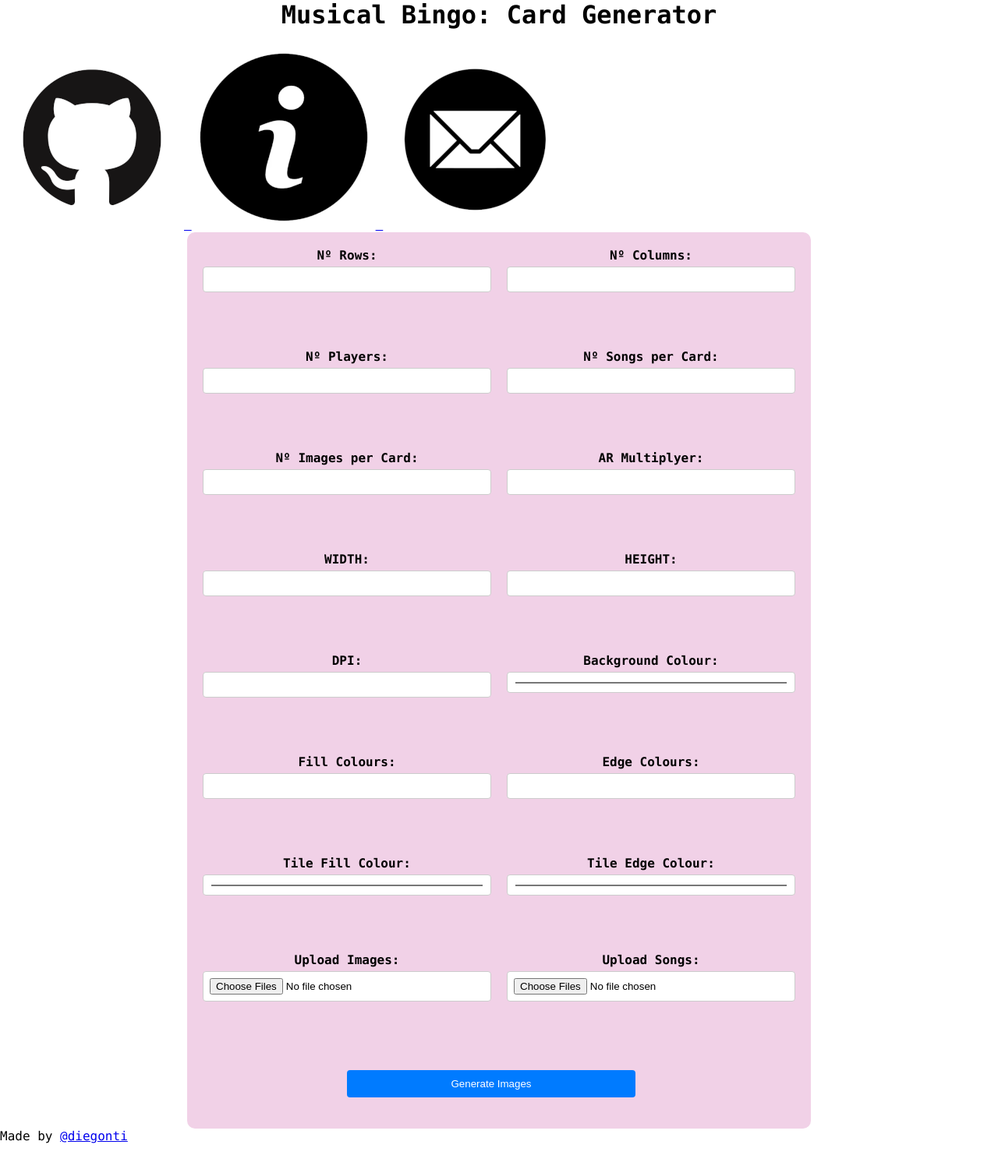
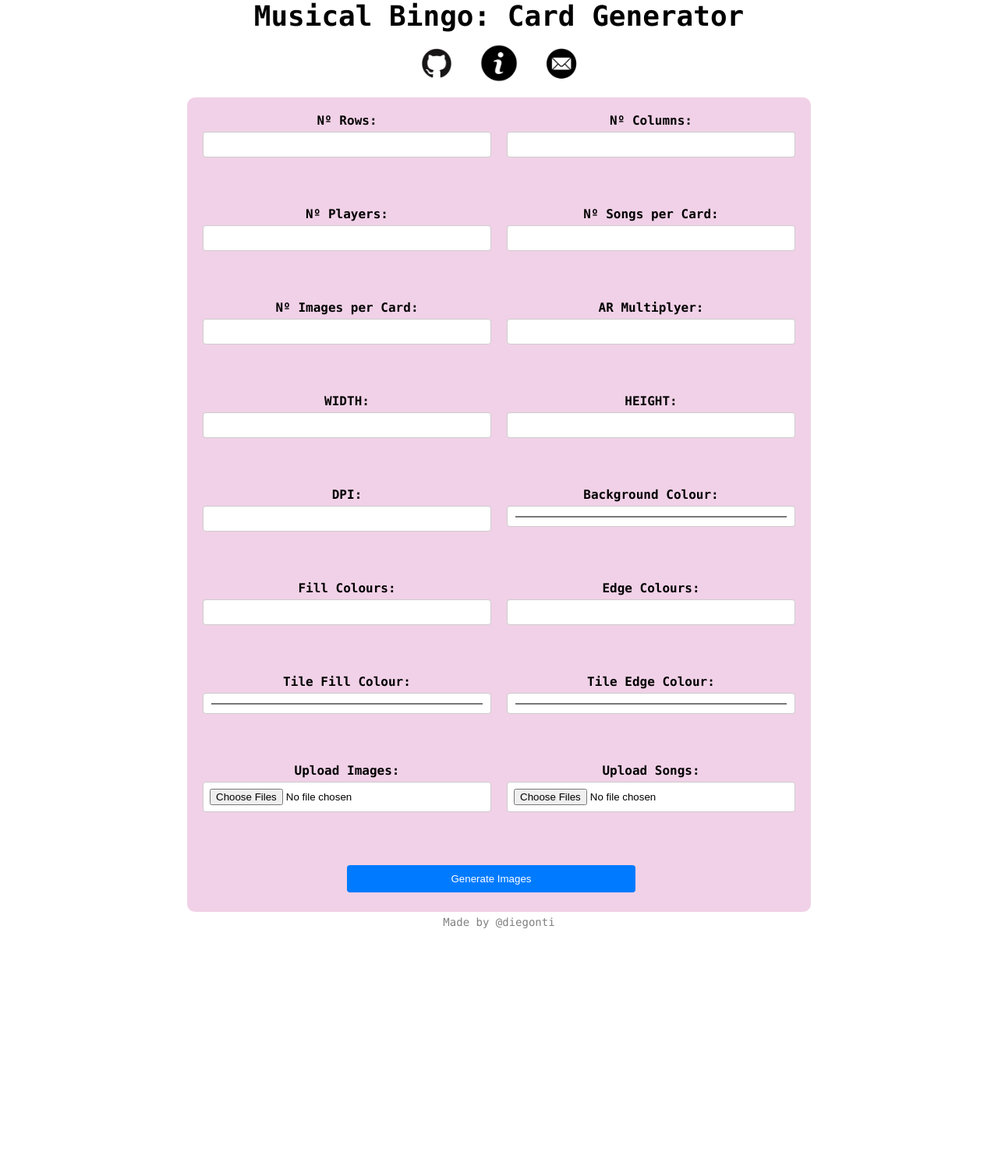
Before and after one commit to diegonti/musical-bingo-app, a Flask app: page / in a window 1280 px wide. Shown: the whole page at 78% size. After the commit the page ends 1191 px from the top, so only its background shows below. Run offline with Flask 3, Linux system fonts and the light colour scheme.

Commit message:
CSS for buttons and links

```diff
--- a/static/styles.css
+++ b/static/styles.css
@@ -8,6 +8,24 @@
 /* Global font settings */
 body {
   font-family: Consolas, sans-serif;
+}
+
+/* Link Images */
+.image-container {
+  display: flex;
+  justify-content: center;
+  align-items: center;
+  margin: 0px;
+}
+
+.image-link {
+  text-decoration: none;
+  margin: 15px;
+}
+
+.image-link img {
+  width: 50px;
+  height: auto;
 }
 
 /* Center the form */
@@ -26,7 +44,8 @@ form {
 /* Style for section headers */
 h1 {
   text-align: center;
-  margin-bottom: 20px;
+  margin-bottom: 0px;
+  font-size: 36px;
 }
 
 /* Style for labels and input fields */
@@ -50,7 +69,7 @@ input[type="file"] {
   border: 1px solid #ccc;
   background-color: white;
   border-radius: 4px;
-  margin-bottom: 15px;
+  margin-bottom: 5px;
 }
 
 /* Style for the submit button */
@@ -66,6 +85,20 @@ button[type="submit"] {
 
 /* Add some spacing around the submit button */
 button[type="submit"] {
-  margin-top: 15px;
-  margin-bottom: 20px;
+  margin-top: 5px;
+  margin-bottom: 5px;
 }
+
+.signature {
+  display: flex;
+  justify-content: center;
+  align-items: center;
+  margin: 5px;
+  font-size: 14px;
+  color: grey;
+}
+
+.signature_link {
+  color: grey;
+  text-decoration: none;
+}
```
